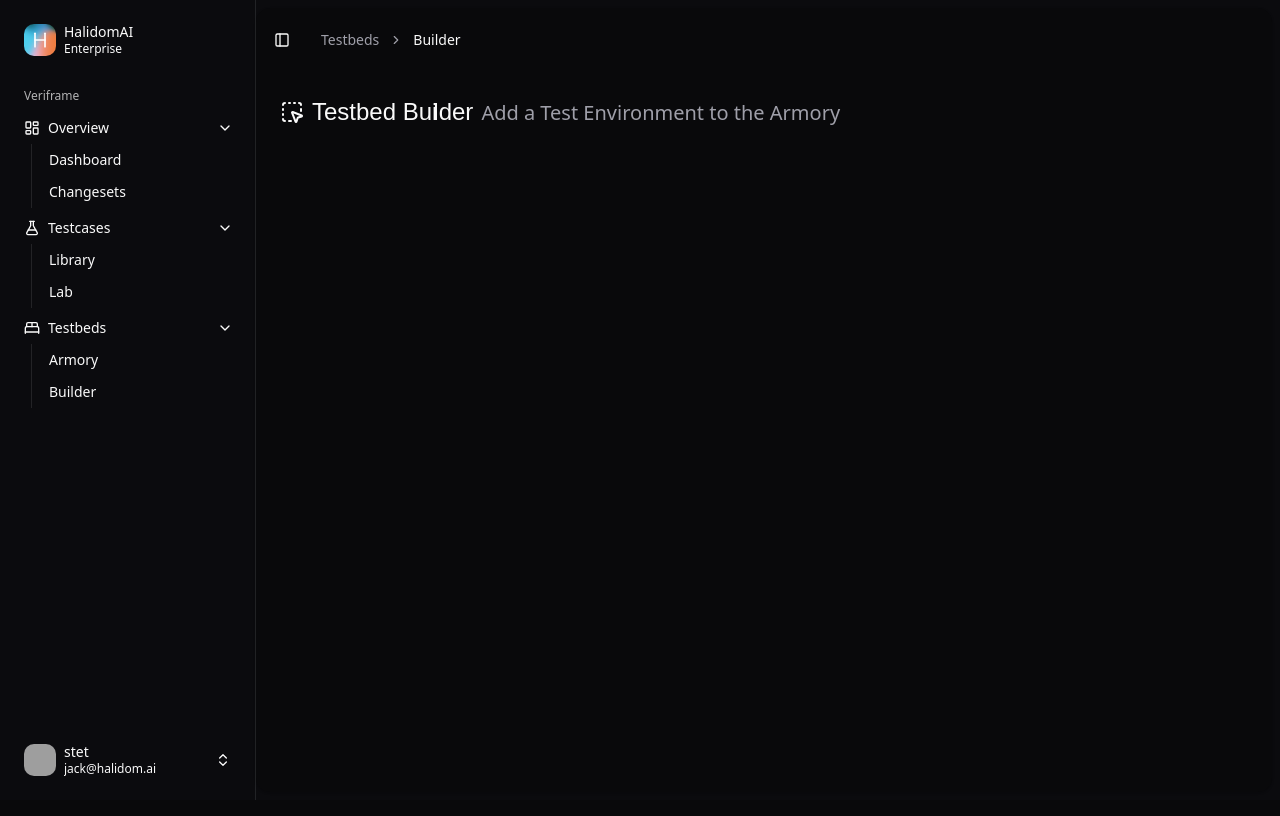
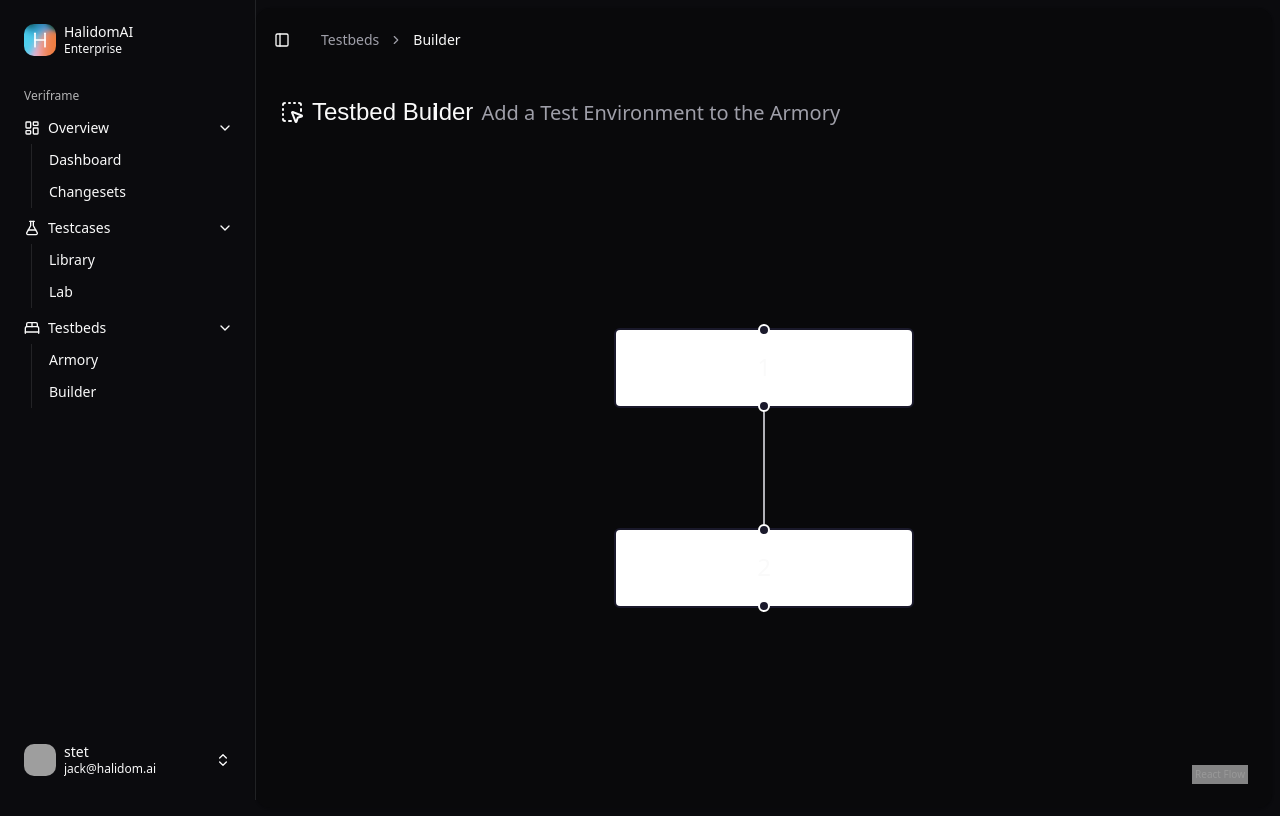
Before and after one commit to jstettner/HIL-Manager, a Next.js app: page /builder in a window 1280 px wide. Built offline with nearby package versions, Linux system fonts and the light colour scheme; grey boxes are pictures that could not be loaded; a web font is replaced by a local one.

Commit message:
canvas with good size

```diff
--- a/app/builder/page.tsx
+++ b/app/builder/page.tsx
@@ -1,8 +1,9 @@
 import { SquareDashedMousePointer } from "lucide-react";
+import { TestbedCanvas } from "@/components/testbed-canvas";
 
 export default function TestbedBuilderPage() {
   return (
-    <div className="p-6">
+    <div className="flex flex-col h-[calc(100vh-4rem)] p-6">
       <div className="flex items-center gap-2 mb-6 page-header">
         <SquareDashedMousePointer className="w-6 h-6" />
         <div className="flex flex-row items-baseline gap-2">
@@ -16,7 +17,9 @@ export default function TestbedBuilderPage() {
           </h3>
         </div>
       </div>
-      <div className="grid grid-cols-1 md:grid-cols-2 lg:grid-cols-3 gap-4"></div>
+      <div className="flex-1 min-h-0">
+        <TestbedCanvas />
+      </div>
     </div>
   );
 }
--- /dev/null
+++ b/components/testbed-canvas.tsx
@@ -0,0 +1,24 @@
+"use client";
+import React from 'react';
+import { ReactFlow } from '@xyflow/react';
+
+import '@xyflow/react/dist/style.css';
+
+const initialNodes = [
+  { id: '1', position: { x: 0, y: 0 }, data: { label: '1' } },
+  { id: '2', position: { x: 0, y: 100 }, data: { label: '2' } },
+];
+const initialEdges = [{ id: 'e1-2', source: '1', target: '2' }];
+
+export function TestbedCanvas() {
+  return (
+    <div className="w-full h-full">
+        <ReactFlow
+          nodes={initialNodes}
+          edges={initialEdges}
+          fitView
+          className="h-full"
+        />
+    </div>
+  );
+}
--- a/package.json
+++ b/package.json
@@ -20,6 +20,7 @@
     "@radix-ui/react-slot": "^1.1.2",
     "@radix-ui/react-switch": "^1.1.3",
     "@radix-ui/react-tooltip": "^1.1.8",
+    "@xyflow/react": "^12.4.4",
     "class-variance-authority": "^0.7.1",
     "clsx": "^2.1.1",
     "lucide-react": "^0.483.0",
```
Also changed, not shown: 1 other file (tests, documents, lock files or other folders).
